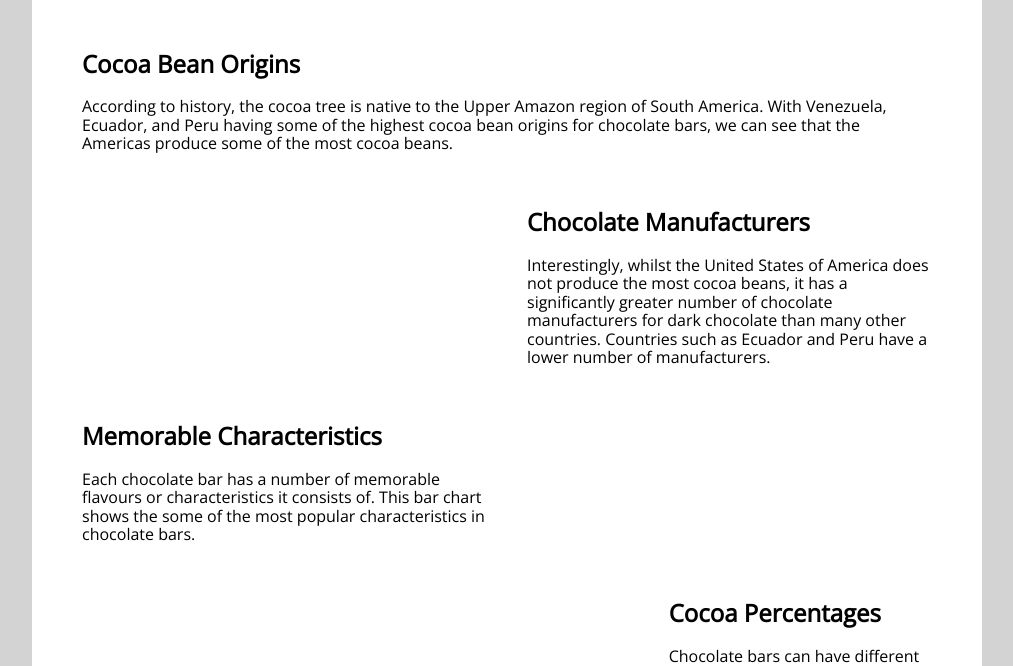
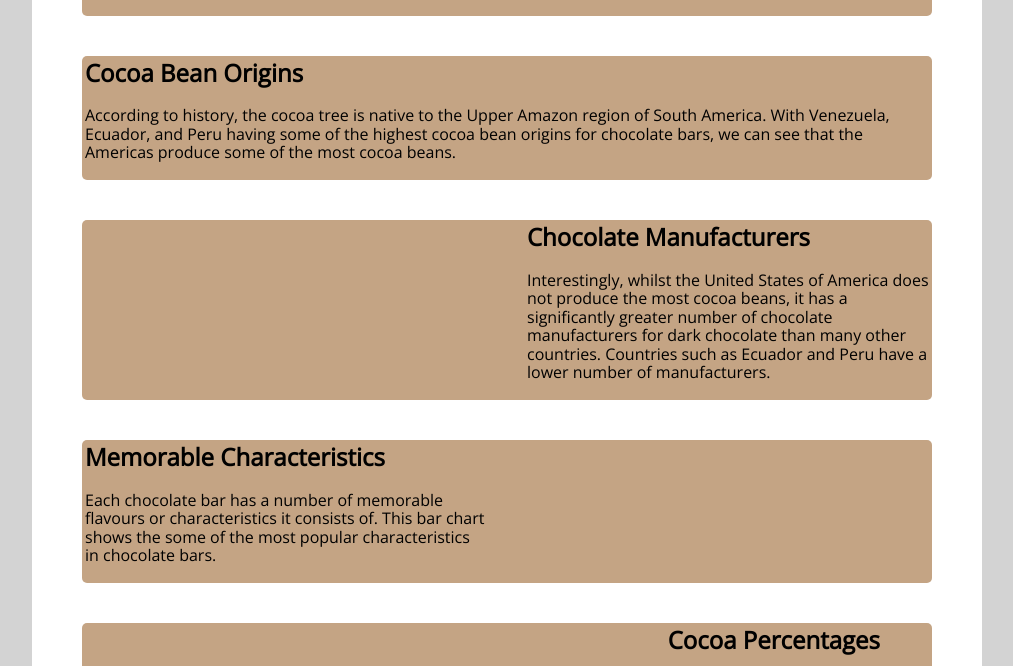
Before and after one commit to pooja-seshadri/FIT3179_Assignment_2, a plain HTML site: page index.html in a window 1280 px wide. Shown: the part 173-839 px from the top of the page, without its empty margins (133-1146 px from the left). Drawn offline with nearby package versions, Linux system fonts and the light colour scheme; a script that the page names is missing.

Commit message:
add styling for background colour

```diff
--- a/index.html
+++ b/index.html
@@ -37,7 +37,8 @@
 
   <body>
     <div class="page">
-      <!-- pure grid group -->
+      <div class="outer-div">
+        <!-- pure grid group -->
       <div class="pure-g">
         <div class="pure-u-1-1">
           <h1>Chocolate Bar Ratings Around the World</h1>
@@ -119,6 +120,7 @@
 
       </div>
       <!-- end pure grid group -->
+      </div>
     </div>
   </body>
 </html>
--- a/styles.css
+++ b/styles.css
@@ -37,6 +37,9 @@ h1 {
 
 .pure-g {
     margin-bottom: 40px;
+    background-color: #C4A484;
+    border-radius: 5px;
+    padding: 3px;
 }
 
 .small-font {
```
